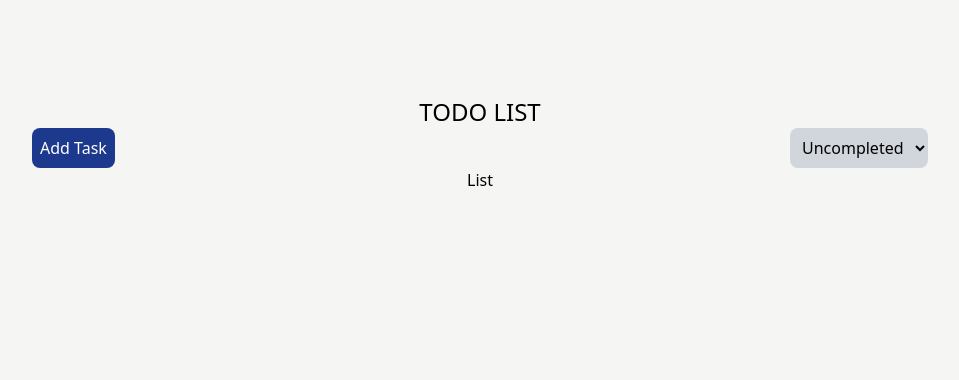
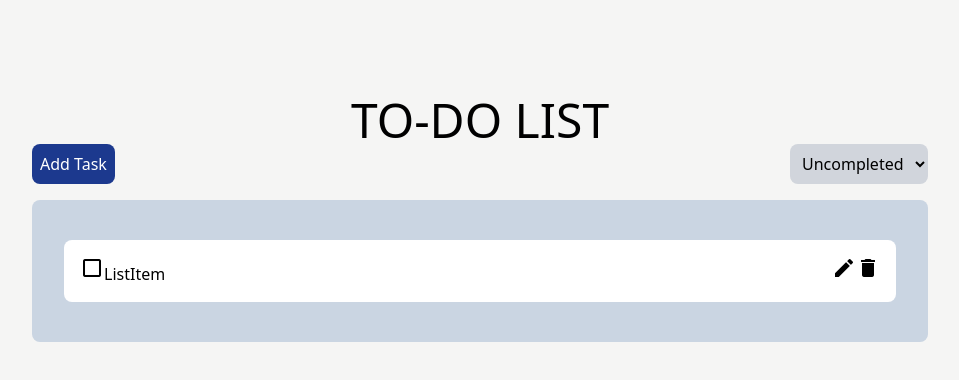
Before and after one commit to Nails8919/To-do-list, a React (Vite) app: page / in a window 1280 px wide. Shown: the top 380 px of the page, without its empty margins (160-1119 px from the left). Built offline with nearby package versions, Linux system fonts and the light colour scheme.

Commit message:
Second commit

```diff
--- a/index.html
+++ b/index.html
@@ -4,7 +4,8 @@
     <meta charset="UTF-8" />
     <link rel="icon" type="image/svg+xml" href="/vite.svg" />
     <meta name="viewport" content="width=device-width, initial-scale=1.0" />
-    <title>to-do-list</title>
+    <link href="https://fonts.googleapis.com/icon?family=Material+Icons" rel="stylesheet">
+    <title>TO DO LIST</title>
   </head>
   <body>
     <div id="root"></div>
--- a/src/App.tsx
+++ b/src/App.tsx
@@ -1,8 +1,18 @@
+import { useState } from "react"
+import ListItem from "./ListItem"
+
 function App() {
+  const [tasks, setTasks] = useState([{
+    id: 1,
+    task: "Sample Task",
+    completed: false,
+    createdOn: new Date()
+  }])
+
   return (
     <div className="h-screen w-screen flex justify-center bg-stone-100">
       <div className="flex flex-col items-center m-24 w-4xl">
-        <div className="text-2xl">TODO LIST</div>
+        <div className="text-5xl text-semibold">TO-DO LIST</div>
         <div className="flex w-full justify-between">
           <div>
             <button className="bg-blue-900 p-2 rounded-lg text-white hover:bg-red-600 cursor-pointer">Add Task</button></div>
@@ -15,7 +25,11 @@
           </div>
         </div>
         {/* end of buttons */}
-        <div>List</div>
+        <div className="bg-slate-300 w-full rounded-lg mt-4 px-8 py-6">
+          {tasks.map((task) => (
+          <ListItem key={task.id} task={task}/>
+          ))}
+        </div>
         {/* end list */}
       </div>
     </div>
--- /dev/null
+++ b/src/ListItem.tsx
@@ -0,0 +1,18 @@
+
+const ListItem = () => {
+    return (
+        <div className="bg-white my-4 p-4 rounded-lg flex justify-between">
+            <div>
+                <i className="material-icons">
+                    check_box_outline_blank</i>
+                ListItem
+            </div>
+            <div>
+                <i className="material-icons">edit</i>
+                <i className="material-icons">delete</i>
+            </div>
+        </div>
+    )
+}
+
+export default ListItem
```
